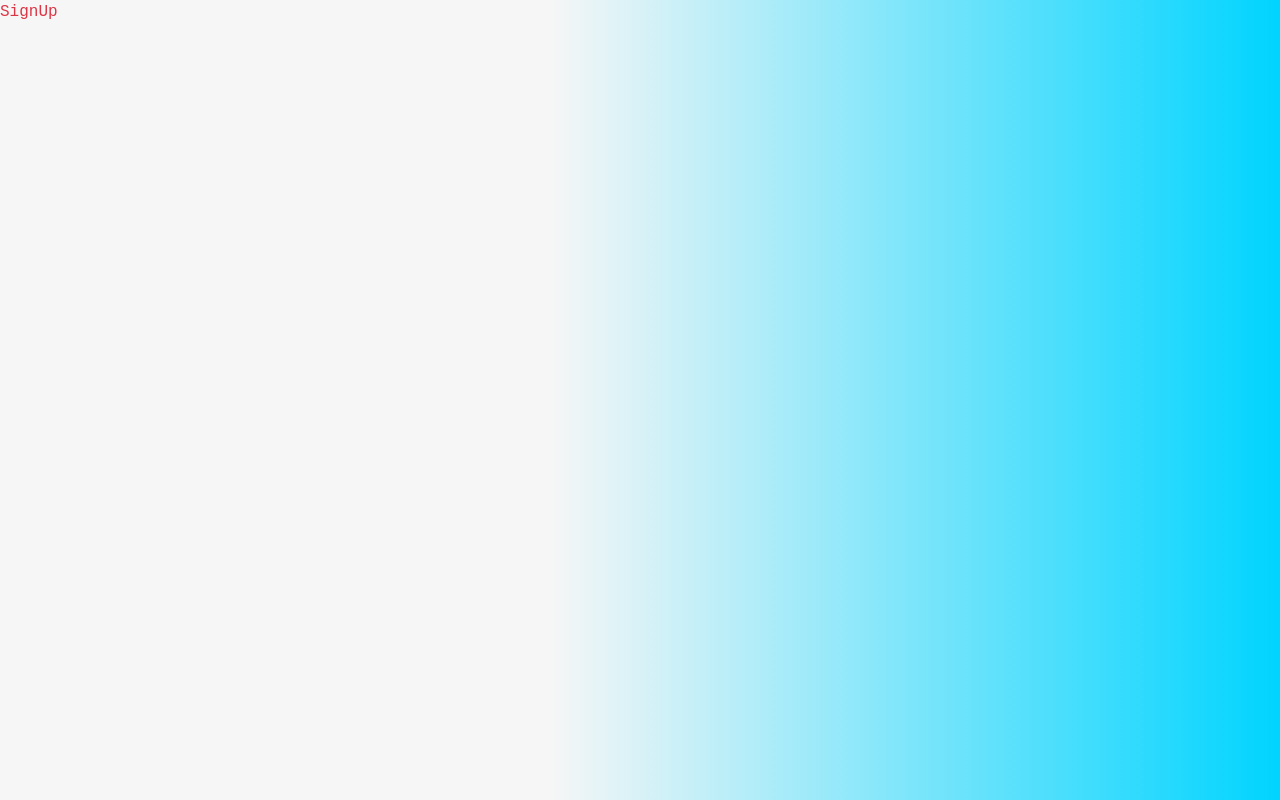
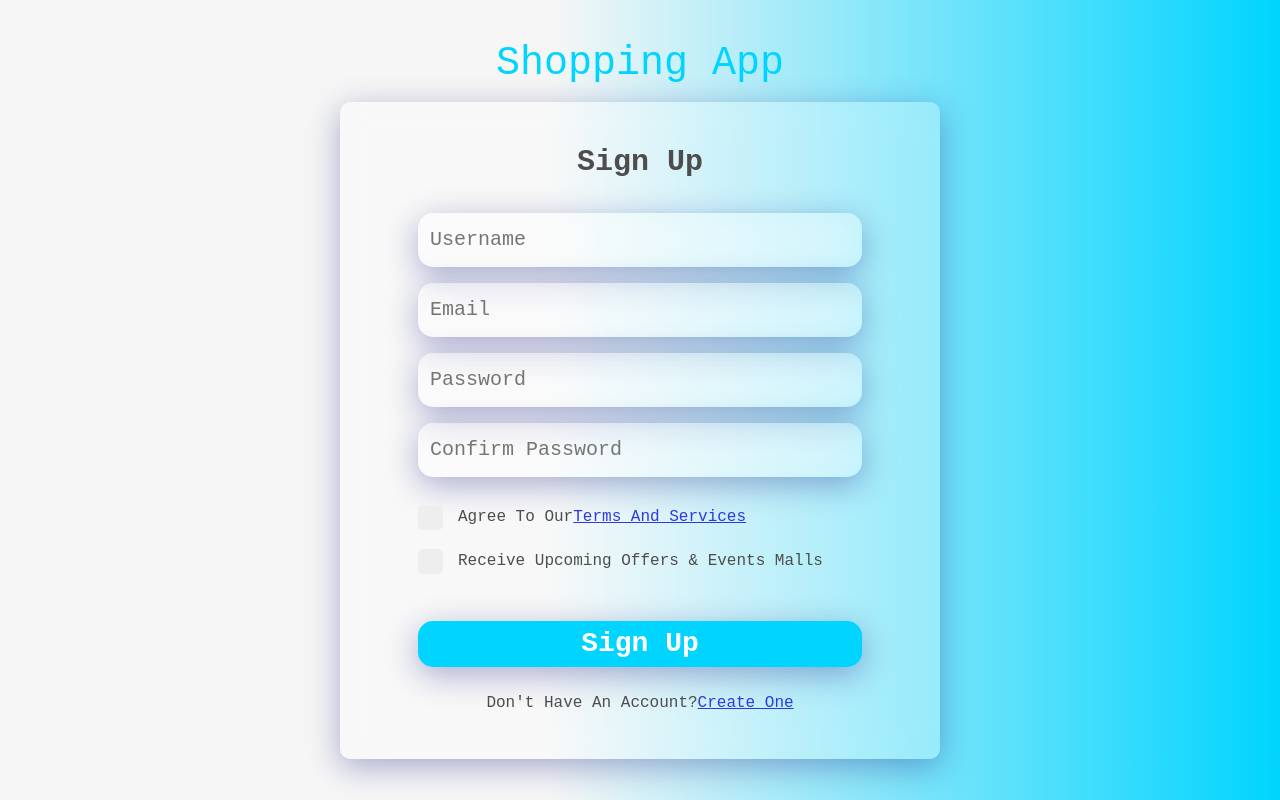
Before and after one commit to faria-karim-porna/mern-shopping-app-client, a React (Vite) app: page /signup in a window 1280 px wide. Built offline with nearby package versions, Linux system fonts and the light colour scheme.

Commit message:
Sign Up Updated

```diff
--- a/src/assets/css/style.css
+++ b/src/assets/css/style.css
@@ -21,13 +21,89 @@ body {
     font-size: 40px;
 }
 
-/* =============================== Login ===================================== */
+/* =============================== Checkbox ===================================== */
+/* The checkbox-container */
+.checkbox-field {
+    margin-top: 20px;
+}
 
-.login-view {
+.checkbox-container {
+    display: block;
+    position: relative;
+    cursor: pointer;
+    -webkit-user-select: none;
+    -moz-user-select: none;
+    -ms-user-select: none;
+    user-select: none;
+}
+
+.checkbox-text {
+    text-align: left;
+    margin-left: 40px;
+}
+
+/* Hide the browser's default checkbox */
+.checkbox-container input {
+    position: absolute;
+    opacity: 0;
+    cursor: pointer;
+    height: 0;
+    width: 0;
+}
+
+/* Create a custom checkbox */
+.checkmark {
+    position: absolute;
+    top: 0;
+    left: 0;
+    height: 25px;
+    width: 25px;
+    border-radius: 5px;
+    background-color: #eee;
+}
+
+/* On mouse-over, add a grey background color */
+.checkbox-container:hover input~.checkmark {
+    background-color: #ccc;
+}
+
+/* When the checkbox is checked, add a blue background */
+.checkbox-container input:checked~.checkmark {
+    background-color: #ff745d;
+}
+
+/* Create the checkmark/indicator (hidden when not checked) */
+.checkmark:after {
+    content: "";
+    position: absolute;
+    display: none;
+}
+
+/* Show the checkmark when checked */
+.checkbox-container input:checked~.checkmark:after {
+    display: block;
+}
+
+/* Style the checkmark/indicator */
+.checkbox-container .checkmark:after {
+    left: 9px;
+    top: 7px;
+    width: 7px;
+    height: 12px;
+    border: solid #212529;
+    border-width: 0 3px 3px 0;
+    -webkit-transform: rotate(45deg);
+    -ms-transform: rotate(45deg);
+    transform: rotate(45deg);
+}
+
+/* =============================== Form ===================================== */
+
+.form-view {
     width: 600px;
 }
 
-.login-form-card {
+.form-card {
     background: rgba(255, 255, 255, 0.25);
     box-shadow: 0 8px 32px 0 rgba(31, 38, 135, 0.37);
     backdrop-filter: blur(15px);
@@ -74,7 +150,7 @@ input:focus {
     margin: 10px 0px 20px 0px;
 }
 
-.login-link-text {
+.link-text {
     color: rgba(45, 57, 226);
     text-decoration: underline;
     cursor: pointer;
--- a/src/components/pages/Login.tsx
+++ b/src/components/pages/Login.tsx
@@ -7,11 +7,11 @@ const LoginComponent = () => {
       {/* <!-- login section start --> */}
       <div className="d-flex justify-content-center w-100">
         {/* <!-- login background start --> */}
-        <div className="login-view">
+        <div className="form-view">
           <div className="sub-section-name pl-4 text-center">Shopping App</div>
           {/* <!-- login area start --> */}
           <div className="w-100 pt-2 pb-2 pr-2 pl-2">
-            <div className="login-form-card p-1">
+            <div className="form-card p-1">
               <div className="d-flex justify-content-center align-items-center text-center pt-4 pb-4">
                 <div className="w-75">
                   {/* <!-- form start --> */}
@@ -28,9 +28,9 @@ const LoginComponent = () => {
                     </div>
                   </div>
                   {/* <!-- form end --> */}
-                  <p className="login-text text-center">
+                  <p className="text-center">
                     Don't Have An Account?
-                    <span className="login-link-text">Create One</span>
+                    <span className="link-text">Create One</span>
                   </p>
                 </div>
               </div>
--- a/src/components/pages/Signup.tsx
+++ b/src/components/pages/Signup.tsx
@@ -1,7 +1,69 @@
 import React from "react";
 
 const SignUpComponent = () => {
-  return <div className="text-danger">SignUp</div>;
+  const signUp = () => {};
+  return (
+    <div className="page d-flex justify-content-center align-items-center">
+      {/* <!-- sign up section start --> */}
+      <div className="d-flex justify-content-center w-100">
+        {/* <!-- sign up background start --> */}
+        <div className="form-view">
+          <div className="sub-section-name pl-4 text-center">Shopping App</div>
+          {/* <!-- sign up area start --> */}
+          <div className="w-100 pt-2 pb-2 pr-2 pl-2">
+            <div className="form-card p-1">
+              <div className="d-flex justify-content-center align-items-center text-center pt-4 pb-4">
+                <div className="w-75">
+                  {/* <!-- form start --> */}
+                  <div className="form-name">Sign Up</div>
+                  <div className="d-flex justify-content-center">
+                    <div className="w-100">
+                      <input type="text" placeholder="Username" className="w-100 input-field my-2" name="Username" />
+                      <input type="email" placeholder="Email" className="w-100 input-field my-2" name="Email" />
+                      <input type="password" placeholder="Password" className="w-100 input-field my-2" name="Password" />
+                      <input type="password" placeholder="Confirm Password" className="w-100 input-field my-2" name="ConfirmPassword" />
+                      <div className="checkbox-field">
+                        <label className="checkbox-container">
+                          <p className="checkbox-text">
+                            Agree To Our
+                            <span className="link-text">Terms And Services</span>
+                          </p>
+                          <input type="checkbox" name="Terms" />
+                          <span className="checkmark"></span>
+                        </label>
+                      </div>
+                      <div className="checkbox-field">
+                        <label className="checkbox-container">
+                          <p className="checkbox-text">
+                            Receive Upcoming Offers & Events Malls
+                            <input type="checkbox" name="Offers" />
+                            <span className="checkmark"></span>
+                          </p>
+                        </label>
+                      </div>
+                      <div className="mb-4 mt-5">
+                        <button onClick={() => signUp()} className="log-in-button w-100">
+                          Sign Up
+                        </button>
+                      </div>
+                    </div>
+                  </div>
+                  {/* <!-- form end --> */}
+                  <p className="text-center">
+                    Don't Have An Account?
+                    <span className="link-text">Create One</span>
+                  </p>
+                </div>
+              </div>
+            </div>
+          </div>
+          {/* <!-- sign up area end --> */}
+        </div>
+        {/* <!-- sign up background end --> */}
+      </div>
+      {/* <!-- sign up section end --> */}
+    </div>
+  );
 };
 
 export const SignUp = React.memo(SignUpComponent);
```
